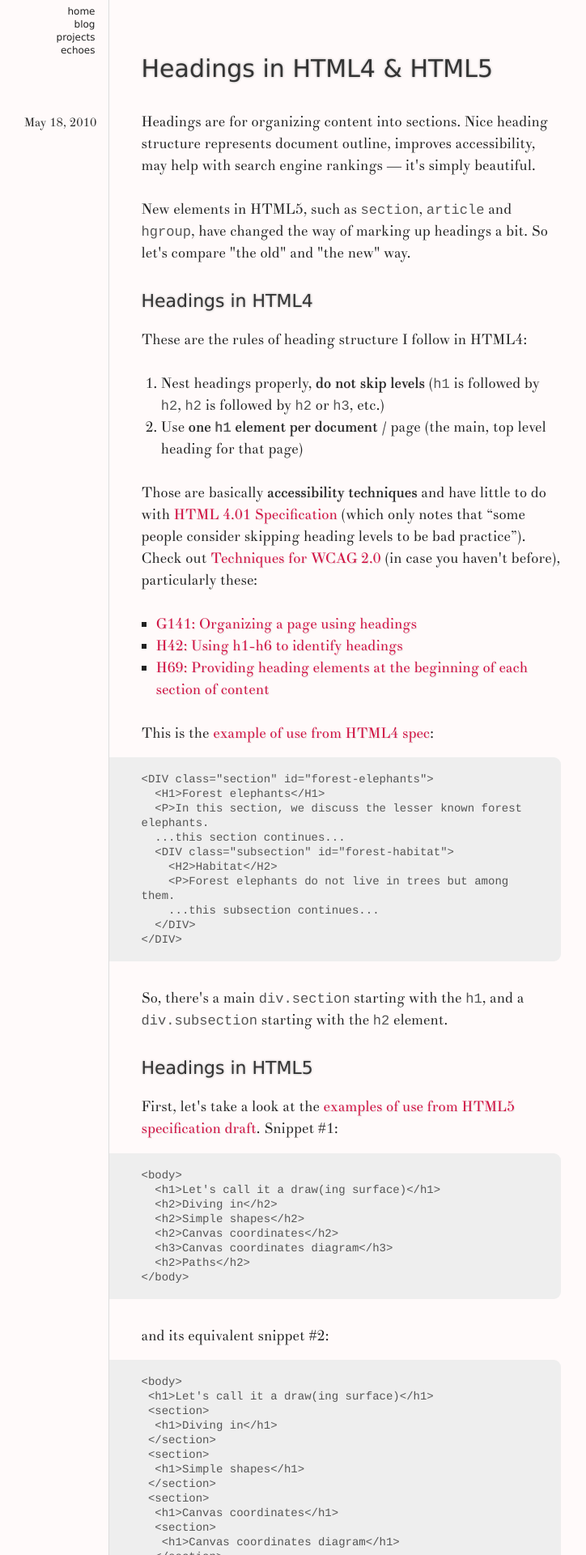
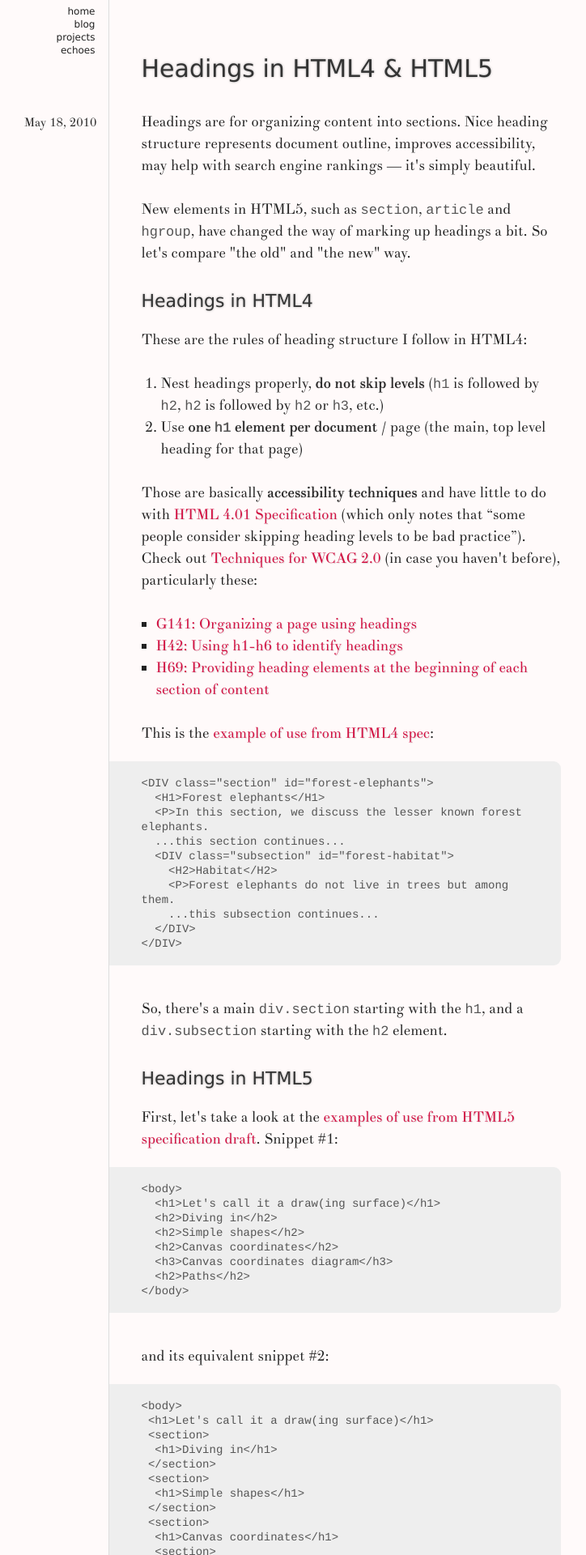
Before and after one commit to ivana/ivana.github.com, a Jekyll site: the page built from _posts/2010-05-18-headings-in-html4-and-html5.html, in a window 1280 px wide. Shown: the top 1920 px of the page at 81% size, without its empty margins (227-951 px from the left). Built offline with Jekyll 4.4.1, drawn with Linux system fonts in a browser that asks for light colours; nearby versions of some CDN libraries; Markdown is read by kramdown in place of the engine named in the settings.

Commit message:
ems to pxs

```diff
--- a/css/style.css
+++ b/css/style.css
@@ -8,27 +8,24 @@
 
 body {
   font:62.5% "Theano Didot", didot, "times new roman", times, georgia, serif;
-  margin:0 auto; width:518px; padding:0 0 1em 4em; border-left:1px solid #ddd;
+  margin:0 auto; width:518px; padding:0 0 10px 40px; border-left:1px solid #ddd;
   background:snow; color:#222;
 /*  background-image:url('/img/grid-27.png');*/
 }
-body > * { font-size:1.8em }
+body > * { font-size:18px }
 
 aside, footer { font-size:16px }
-aside { margin-top:3.4em }
-footer {
-  margin:7em 0 1em; padding-top:2em;
-  font-size:1.6em;
-}
-footer li { display:inline; padding-right:2em }
-footer img { padding-right:.15em; height:12px }
+aside { margin-top:54px }
+footer { margin:112px 0 16px; padding-top:32px; }
+footer li { display:inline; padding-right:32px }
+footer img { padding-right:3px; height:12px }
 
 em { font-style:normal; text-shadow:0 0 1px #333 }
 img { border:0 none }
 
 p {
-  font-size:1em; line-height:1.5;
-  margin-bottom:1.5em;
+  font-size:18px; line-height:1.5;
+  margin-bottom:27px;
 }
 
 /* nav */
@@ -44,11 +41,11 @@
 h1 { text-shadow:0 0 3px #aaa; color:#333 }
 body > article header h1, body > article > h1, body > section > h1, body > section hgroup h1 {
   font-size:30px;
-  margin:0 0 1.1em; padding:.1em 0;
+  margin:0 0 33px; padding:3px 0;
 }
 body > article > section > h1, body > article > article > h1 { font-size:22px; }
 body > article > section > section > h1 { font-size:18px }
-body > article > section h1 { margin:1.5em 0 1em }
+body > article > section h1 { margin:33px 0 22px }
 
 /* links */
 a {
@@ -70,15 +67,15 @@
 
 article ol, article ul {
   list-style-position:outside;
-  margin:1.5em 0;
+  margin:27px 0;
 }
 article ol {
   list-style-type:decimal;
-  padding-left:1.35em;
+  padding-left:24px;
 }
 article ul {
   list-style-type:square;
-  padding-left:1em;
+  padding-left:18px;
 }
 article li { line-height:1.5 }
 
@@ -88,10 +85,10 @@
 .vcard .family-name { display:none }
 .vcard a.email {
   display: block; width:110px; padding: 0 5px;
-  position: relative; right: 9.2em; bottom: 1.5em; margin-bottom: -1.5em;
+  position: relative; right:165px; bottom:27px; margin-bottom:-27px;
 }
 .vcard .photo { float:right; border:1px solid #ddd; height:200px }
-.vcard ol { margin:1.5em 0; padding-left:0; list-style-type:none }
+.vcard ol { margin:27px 0; padding-left:0; list-style-type:none }
 .vcard li { line-height:1 }
 .vcard li a {
   font-size:12px;
@@ -118,8 +115,8 @@
 
 /* projects */
 #projects article { margin-bottom:30px; }
-#projects article h1 { margin:1.5em 0 1em }
-#projects p { margin-bottom:1em; }
+#projects article h1 { margin:27px 0 18px }
+#projects p { margin-bottom:18px; }
 #projects a:active, a:visited { outline:0 none }
 #projects img { border:1px solid #ddd }
 
@@ -133,51 +130,50 @@
 #projects h1 a:hover, #archive a:hover { color:#D30E40 }
 
 /* post */
-article header + p { margin-top:-1.35em }
+article header + p { margin-top:-24px }
 
 time { font-size:15px }
 article header time {
   display:block;
-  position:relative; right:17em; top:2px;
+  position:relative; right:255px; top:2px;
   width:200px; text-align:right;
 }
 
-code { font:.95em courier, monospace;}
+code { font:17px courier, monospace;}
 code, blockquote { color:#555 }
 pre code, blockquote { background:#eee; border-radius:0 9px 9px 0; }
 pre code {
   display:block;
   font-size:14px; line-height:18px; white-space:pre-wrap;
-  margin:-1.9em 0 0 -40px; padding:0 1em 0 40px;
+  margin:-26px 0 0 -40px; padding:0 14px 0 40px;
 }
-blockquote { padding:1em .5em 0 2.25em; margin:0 0 1em -2.25em }
-blockquote p:first-child:before { content:'“'; font-size:2em }
-blockquote p:first-child { text-indent:-1.15em }
-blockquote p:last-child { padding-bottom:1em }
+blockquote { padding:18px 9px 0 40px; margin:0 0 18px -40px }
+blockquote p:first-child:before { content:'“'; font-size:36px }
+blockquote p:first-child { text-indent:-20px }
+blockquote p:last-child { padding-bottom:18px }
 
 /* echoes */
-#echoes > h1 { margin-bottom:.5em }
+#echoes > h1 { margin-bottom:15px }
 #echoes section h1 { font:inherit; }
-#echoes > p { margin-top:2.6em }
+#echoes > p { margin-top:46px }
 #echoes h1 img {
   height:24px; box-shadow:0 0 1px #bbb;
   position: relative; top: 34px; right: 80px;
 }
-#echoes li { margin-bottom:1.2em; font-size:.85em }
+#echoes li { margin-bottom:18px; font-size:15px }
 #echoes time { display:block; margin-top:3px; }
-.annotated ol { margin-top:-0.2em }
+.annotated ol { margin-top:-3px }
 .annotated ol a { font-size:14px; }
-.annotated p, .annotated q { margin-top:.2em }
-#echoes q { display:block; line-height:1.5em }
+.annotated p, .annotated q { margin-top:3px }
+#echoes q { display:block; line-height:22px }
 #twitter q {
   background:#eee; color:#555;
-  margin-left:-40px; padding:.2em .5em .4em 40px;
+  margin-left:-40px; padding:3px 7px 6px 40px;
   border-radius:0 9px 9px 0;
-  text-indent:-0.9em; quotes:none;
+  text-indent:-13px; quotes:none;
 }
-#twitter q:before { content:'“'; font-size:2em }
+#twitter q:before { content:'“'; font-size:30px }
 #twitter q:after { content:'' } /* Webkit */
-#lastfm p { font-size:.85em }
 #flickr li { display:inline }
 #flickr li img { border:1px solid #bbb; margin-right:8px }
 
@@ -188,6 +184,6 @@
 
 /* post specific */
 .i365 img { display:block; width:475px; margin:15px 0 25px; }
-section.i365 { margin-bottom:-2em }
-aside.i365 p { margin-bottom:.5em }
-aside.i365 ul { margin:.5em 4px; }
+section.i365 { margin-bottom:-36px }
+aside.i365 p { margin-bottom:9px }
+aside.i365 ul { margin:8px 4px; }
```
